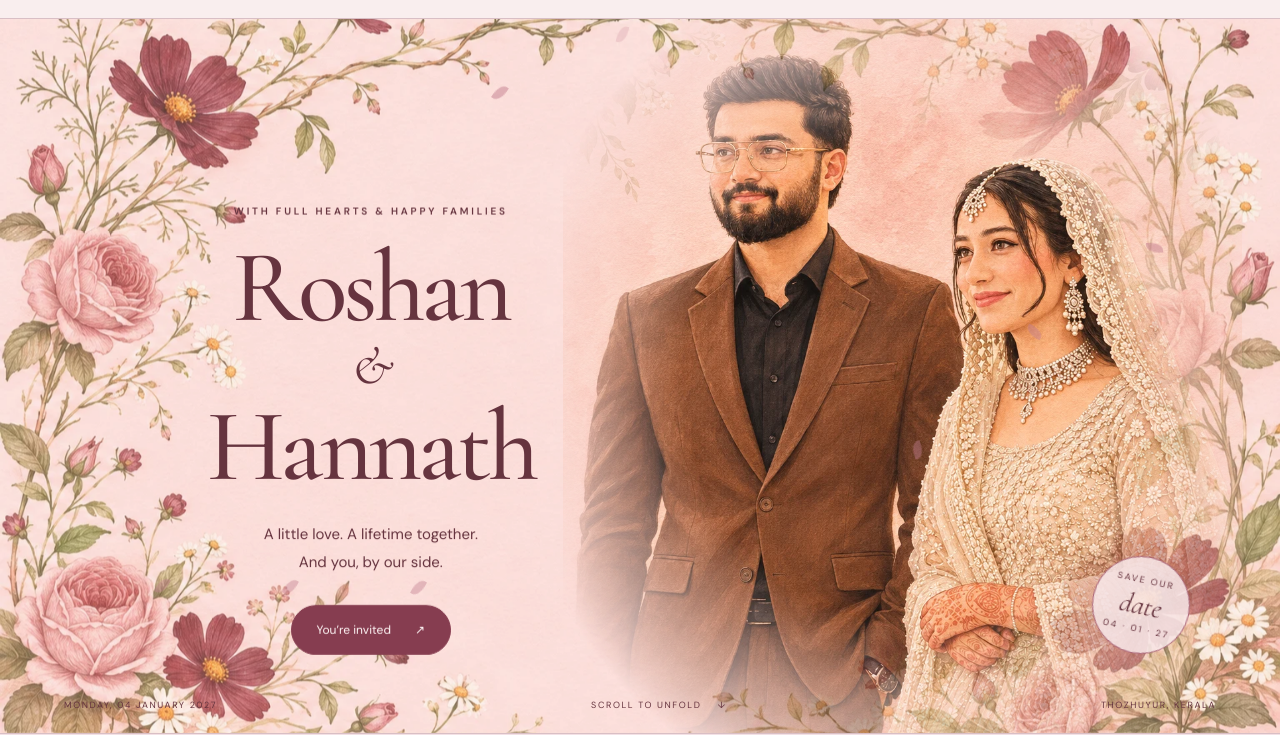
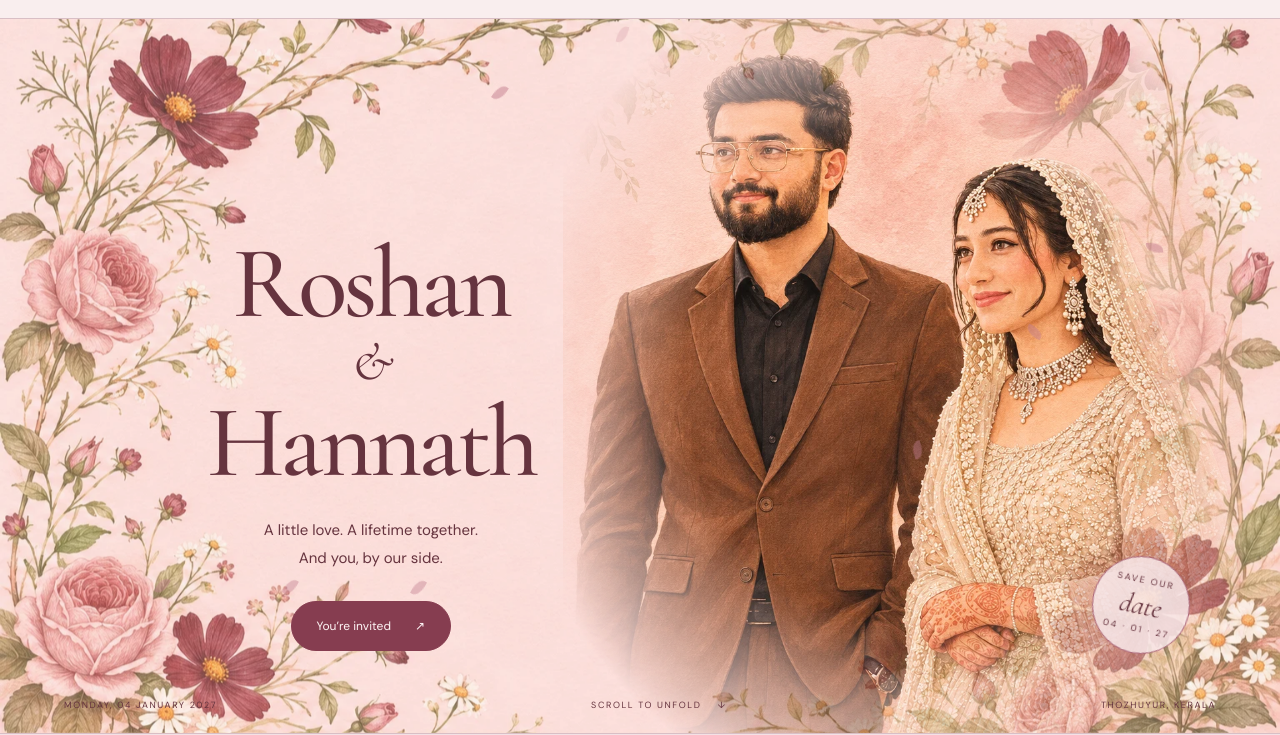
Before and after one commit to Redhammer2828/Roshan-Hannath-Wedding-Invitation-Card, a plain HTML site: page dist/index.html in a window 1280 px wide. Shown: the part 67-802 px from the top of the page. Drawn offline with nearby package versions, Linux system fonts and the light colour scheme.

Commit message:
Update Site source

```diff
--- a/dist/index.html
+++ b/dist/index.html
@@ -1,7 +1,7 @@
 <!doctype html>
 <html lang="en"><head><meta charset="UTF-8"><meta name="viewport" content="width=device-width, initial-scale=1"><meta name="theme-color" content="#f9eeee"><meta name="description" content="Join Roshan Rafeek and Hannath on 4 January 2027 at Namas International Convention Center, Thozhuyur. Lunch at 12 noon."><title>Roshan & Hannath | 04 January 2027</title><link rel="preconnect" href="https://fonts.googleapis.com"><link rel="preconnect" href="https://fonts.gstatic.com" crossorigin><link href="https://fonts.googleapis.com/css2?family=Cormorant+Garamond:ital,wght@0,400;0,500;0,600;1,400;1,500&family=DM+Sans:wght@400;500;600&display=swap" rel="stylesheet"><link rel="stylesheet" href="style.css"><link rel="stylesheet" href="story.css"><script src="app.js" defer></script><script src="story.js" defer></script><link rel="stylesheet" href="cover.css?v=2"><script src="cover.js" defer></script></head>
 <body><dialog class="book-intro" aria-label="Wedding invitation cover"><div class="book-leaf"><img src="couple.webp" width="1024" height="1536" alt=""><div class="book-caption"><p>THE WEDDING OF</p><strong>Roshan &amp; Hannath</strong><time datetime="2027-01-04">04 January 2027</time></div></div><button type="button" class="button cover-skip" autofocus>Open invitation <span aria-hidden="true">↗</span></button></dialog><div class="reading-progress" aria-hidden="true"></div><a class="skip" href="#invitation">Skip to invitation</a><header><a class="monogram" href="#home" aria-label="Roshan and Hannath, home">r<span>&</span>h<span class="tiny-heart">♥</span></a><nav aria-label="Main navigation"><a href="#invitation">The couple</a><a href="#celebration">The celebration</a><a class="nav-date" href="#countdown">04 . 01 . 27</a></nav><button class="motion" aria-pressed="false" aria-label="Pause animations" title="Pause animations">Ⅱ</button></header>
-<main><section class="hero" id="home"><div class="garden" aria-hidden="true"></div><figure class="hero-portrait"><img src="couple.webp" alt="Illustrated portrait of Roshan and Hannath" width="1024" height="1536" fetchpriority="high"></figure><div class="petals" aria-hidden="true"></div><div class="hero-copy"><p class="eyebrow intro">WITH FULL HEARTS & HAPPY FAMILIES</p><h1 class="intro">Roshan <span>&</span> Hannath</h1><p class="hero-note intro">A little love. A lifetime together.<br>And you, by our side.</p><a class="button intro" href="#your-letter">You’re invited <span>↗</span></a></div><div class="hero-stamp" aria-hidden="true">SAVE OUR<strong>date</strong>04 · 01 · 27</div><div class="hero-bottom"><span>MONDAY, 04 JANUARY 2027</span><a href="#your-letter">SCROLL TO UNFOLD <span>↓</span></a><span>THOZHUYUR, KERALA</span></div></section>
+<main><section class="hero" id="home"><div class="garden" aria-hidden="true"></div><figure class="hero-portrait"><img src="couple.webp" alt="Illustrated portrait of Roshan and Hannath" width="1024" height="1536" fetchpriority="high"></figure><div class="petals" aria-hidden="true"></div><div class="hero-copy"><h1 class="intro">Roshan <span>&</span> Hannath</h1><p class="hero-note intro">A little love. A lifetime together.<br>And you, by our side.</p><a class="button intro" href="#your-letter">You’re invited <span>↗</span></a></div><div class="hero-stamp" aria-hidden="true">SAVE OUR<strong>date</strong>04 · 01 · 27</div><div class="hero-bottom"><span>MONDAY, 04 JANUARY 2027</span><a href="#your-letter">SCROLL TO UNFOLD <span>↓</span></a><span>THOZHUYUR, KERALA</span></div></section>
 <div class="ribbon" aria-hidden="true"><div class="ribbon-track"><span>A little love. A lifetime together. <b>♡</b></span><span>Roshan & Hannath · 04 January 2027 <b>♡</b></span><span>And so, our forever begins. <b>♡</b></span><span>A little love. A lifetime together. <b>♡</b></span><span>Roshan & Hannath · 04 January 2027 <b>♡</b></span><span>And so, our forever begins. <b>♡</b></span></div></div>
 <section class="letter-section" id="your-letter"><p class="reveal">Psst… there’s a little note for you.</p><div class="envelope reveal"><article class="letter" id="love-letter"><h2>Dear favourite people,</h2><p>Some days become memories before they’re even here. For us, this is one of them.</p><p>We’re beginning a new chapter, and we would love to have you in its very first pages. Bring your smiles, your warmest wishes, and a little room for lunch.</p><p>Because a celebration feels like home when the people you love are there.</p><span class="letter-sign">With love, Roshan & Hannath</span></article><div class="envelope-front" aria-hidden="true"></div><button class="seal" aria-expanded="false" aria-controls="love-letter" aria-label="Open the letter">R&H</button></div><p class="letter-hint">TAP THE SEAL TO UNFOLD</p></section>
 <section class="scroll-story" aria-label="An invitation to our new beginning"><div class="story-sticky"><div class="story-orbit" aria-hidden="true"></div><p class="story-index">A NEW CHAPTER · 04 JANUARY 2027</p><p class="story-words">One day. Two hearts. A hundred little moments to remember. And our favourite people, all in one place.</p><p class="story-foot">That’s where you come in. ♡</p></div></section>
```
